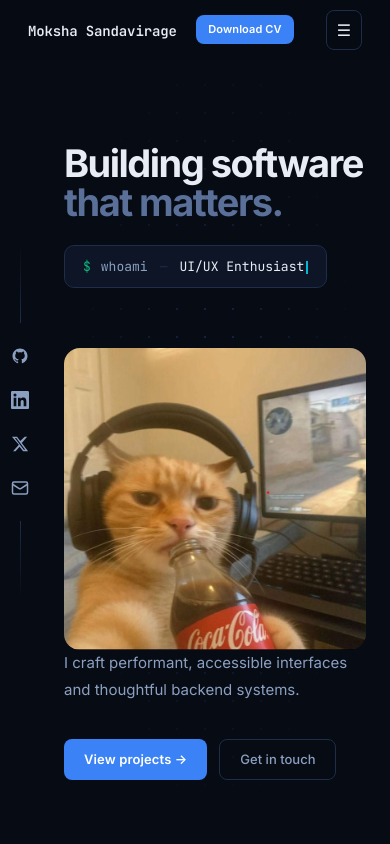
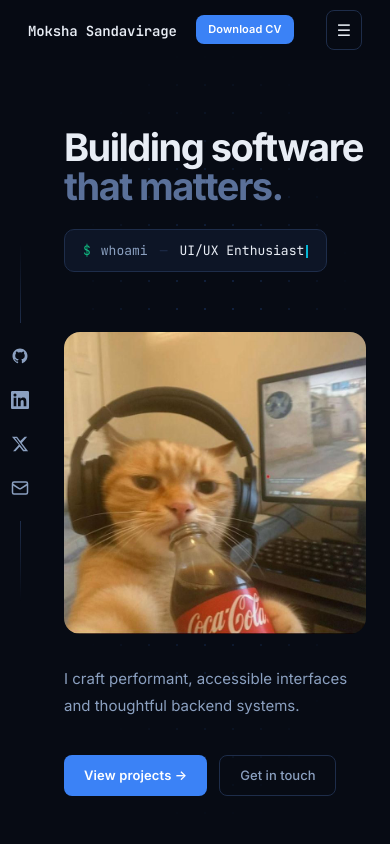
Before and after one commit to MokshaSan/portfolio, a Next.js app: page / in a window 390 px wide. Shown: the top 844 px of the page. Built offline with nearby package versions, Linux system fonts and the light colour scheme.

Commit message:
fixed about

```diff
--- a/src/components/sections/HomeSection.tsx
+++ b/src/components/sections/HomeSection.tsx
@@ -101,7 +101,7 @@ export default function HomeSection({ scrollTo }: HomeSectionProps) {
         </div>
 
         <p
-          className="hero-animate-3"
+          className="hero-animate-3 home-desc"
           style={{
             fontSize: "15px",
             lineHeight: 1.75,
--- a/src/styles/portfolio.css
+++ b/src/styles/portfolio.css
@@ -201,6 +201,7 @@ a { color: inherit; text-decoration: none; }
   .main-footer { padding-left: 40px !important; }
   .home-terminal { min-width: 0 !important; }
   .nav-cv-btn { font-size: 11px !important; padding: 6px 12px !important; }
+  .home-desc { margin-top: 32px !important; }
 }
 @media (min-width: 769px) {
   .hamburger { display: none !important; }
```
